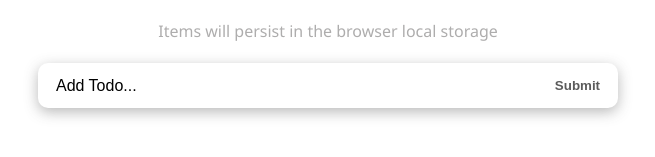
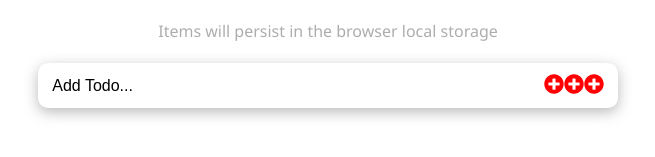
Before and after one commit to MarcoDiaz2000/react-tutorial, a React (Vite) app: page / in a window 1280 px wide. Shown: the part 193-350 px from the top of the page, without its empty margins (312-967 px from the left). Built offline with nearby package versions, Linux system fonts and the light colour scheme.

Commit message:
Part 11 - How to Use React Icons

```diff
--- a/package.json
+++ b/package.json
@@ -12,6 +12,7 @@
   "dependencies": {
     "react": "^18.2.0",
     "react-dom": "^18.2.0",
+    "react-icons": "^4.9.0",
     "sass": "^1.62.1",
     "uuid": "^9.0.0"
   },
--- a/src/components/InputTodo.jsx
+++ b/src/components/InputTodo.jsx
@@ -1,5 +1,8 @@
 import { useState } from 'react';
-import '@/styles/App.css';
+import '@/styles/app.css';
+import { FaPlusCircle } from "react-icons/fa"
+import { IconContext } from "react-icons"
+
 
 const InputTodo = ({ addTodoItem }) => {
   const [title, setTitle] = useState('');
@@ -30,7 +33,19 @@ const InputTodo = ({ addTodoItem }) => {
         onChange={handleChange}
         className="input-text"
       />
-      <button className="input-submit">Submit</button>
+<IconContext.Provider
+  value={{
+    color: "darkcyan",
+    style: { fontSize: "20px", color: "#ff0000" },
+    className: "submit-iconn",
+  }}
+>
+  <button className="input-submit">
+    <FaPlusCircle />
+    <FaPlusCircle />
+    <FaPlusCircle />
+  </button>
+</IconContext.Provider>
     </form>
     <span className="submit-warning">{message}</span>
     </>
--- a/src/components/TodoItem.jsx
+++ b/src/components/TodoItem.jsx
@@ -1,5 +1,7 @@
 import styles from '@/styles/TodoItem.module.css';
 import { useState, useRef } from 'react';
+import { FaTrash } from "react-icons/fa";
+import { AiFillEdit } from "react-icons/ai";
 
 const TodoItem = ({ itemProp, handleChange, delTodo, setUpdate }) => {
   const editInputRef = useRef(null);
@@ -41,8 +43,12 @@ const TodoItem = ({ itemProp, handleChange, delTodo, setUpdate }) => {
         checked={itemProp.completed}
         onChange={() => handleChange(itemProp.id)}
       />
-      <button onClick={handleEditing}>Edit</button>
-      <button onClick={() => delTodo(itemProp.id)}>Delete</button>
+      <button onClick={handleEditing}>
+        <AiFillEdit style={{ color: "#5e5e5e", fontSize: "16px" }} />
+      </button>
+      <button onClick={() => delTodo(itemProp.id)}>
+        <FaTrash style={{ color: "#5e5e5e", fontSize: "16px" }} />
+      </button>
       <span style={itemProp.completed ? completedStyle : null}>
       {itemProp.title}
         </span>
```
Also changed, not shown: src/styles/app.css (+7 -0 lines), 1 other file (tests, documents, lock files or other folders).
